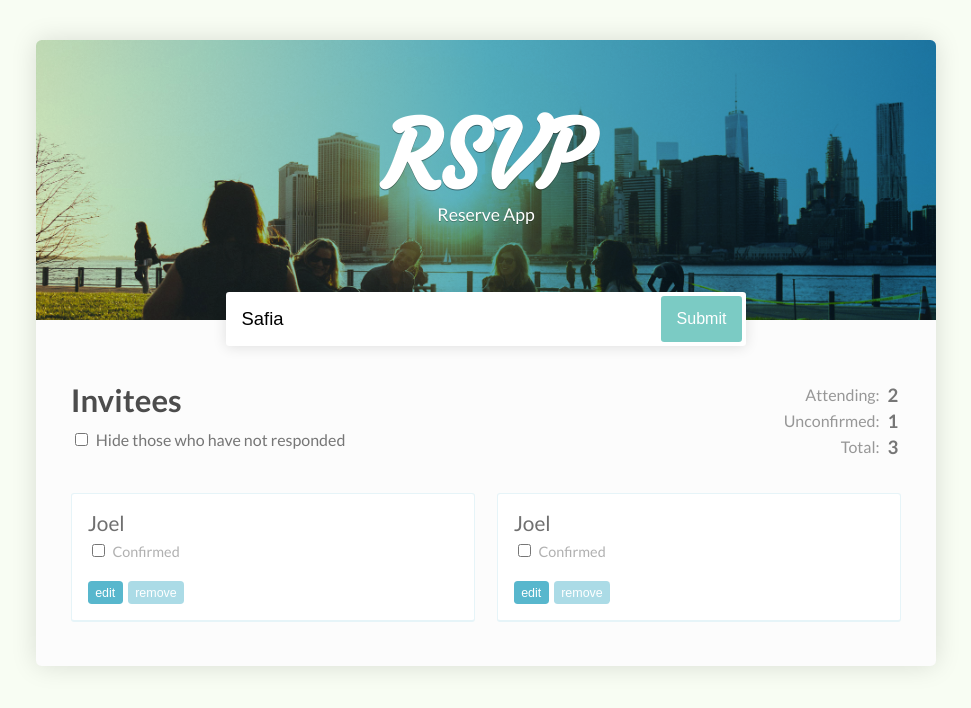
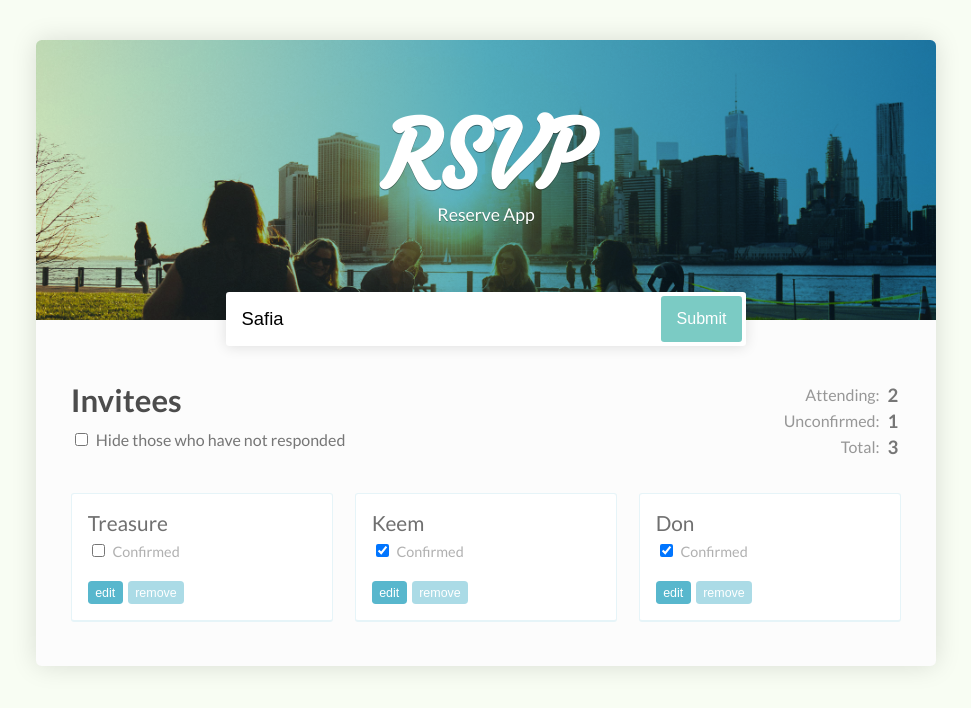
Before and after one commit to Langster2323/RSVP-React, a React (Create React App) app: page / in a window 1280 px wide. Shown: the top 708 px of the page, without its empty margins (154-1125 px from the left). Built offline with nearby package versions, Linux system fonts and the light colour scheme.

Commit message:
I'm able to display the array of guests

```diff
--- a/src/App.js
+++ b/src/App.js
@@ -12,6 +12,10 @@ state = {
     },
     {
       name: 'Keem',
+      isConfirmed: true
+    },
+    {
+      name: 'Don',
       isConfirmed: true
     }
   ]
--- a/src/GuestList.js
+++ b/src/GuestList.js
@@ -5,10 +5,10 @@ const GuestList = props =>
 
   <ul>
   {props.guests.map((guest, index) =>
-    <li>
-      <span>Joel</span>
+    <li key={index}>
+      <span>{guest.name}</span>
       <label>
-        <input type="checkbox" /> Confirmed
+        <input type="checkbox" checked={guest.isConfirmed}/> Confirmed
       </label>
       <button>edit</button>
       <button>remove</button>
```
